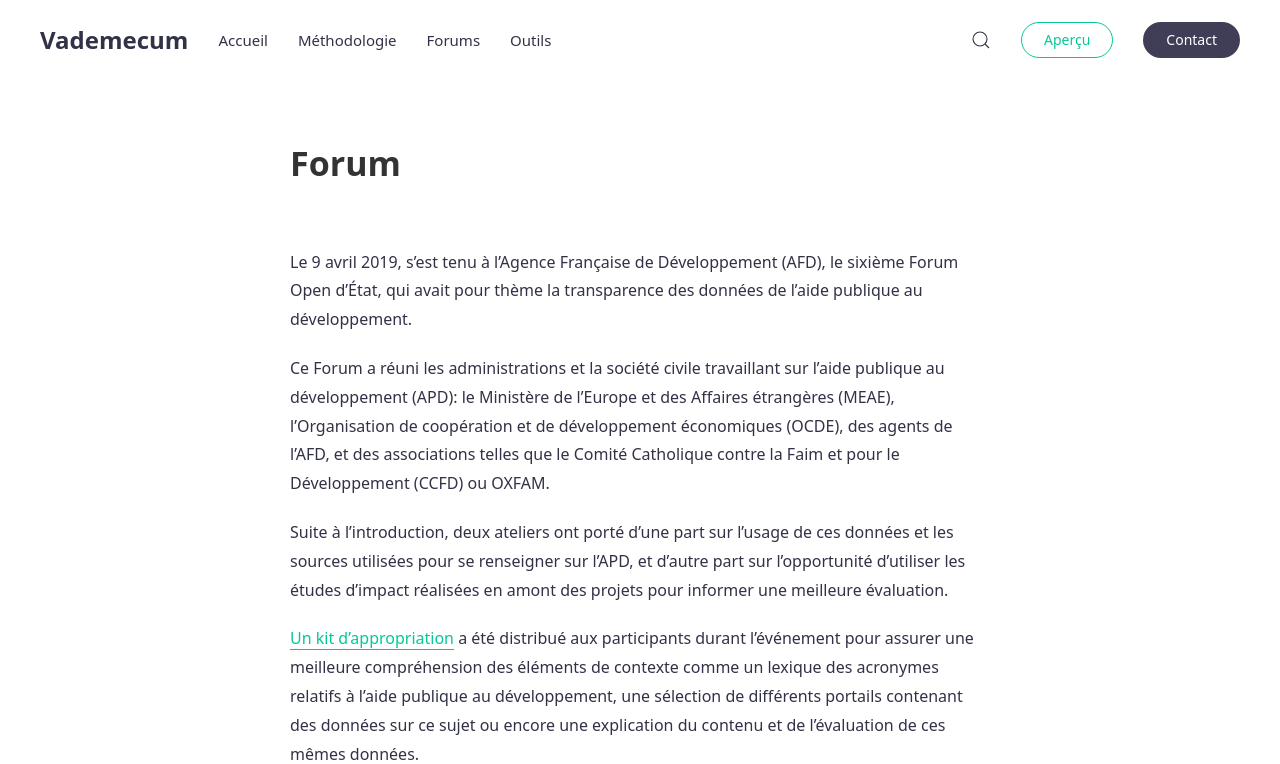
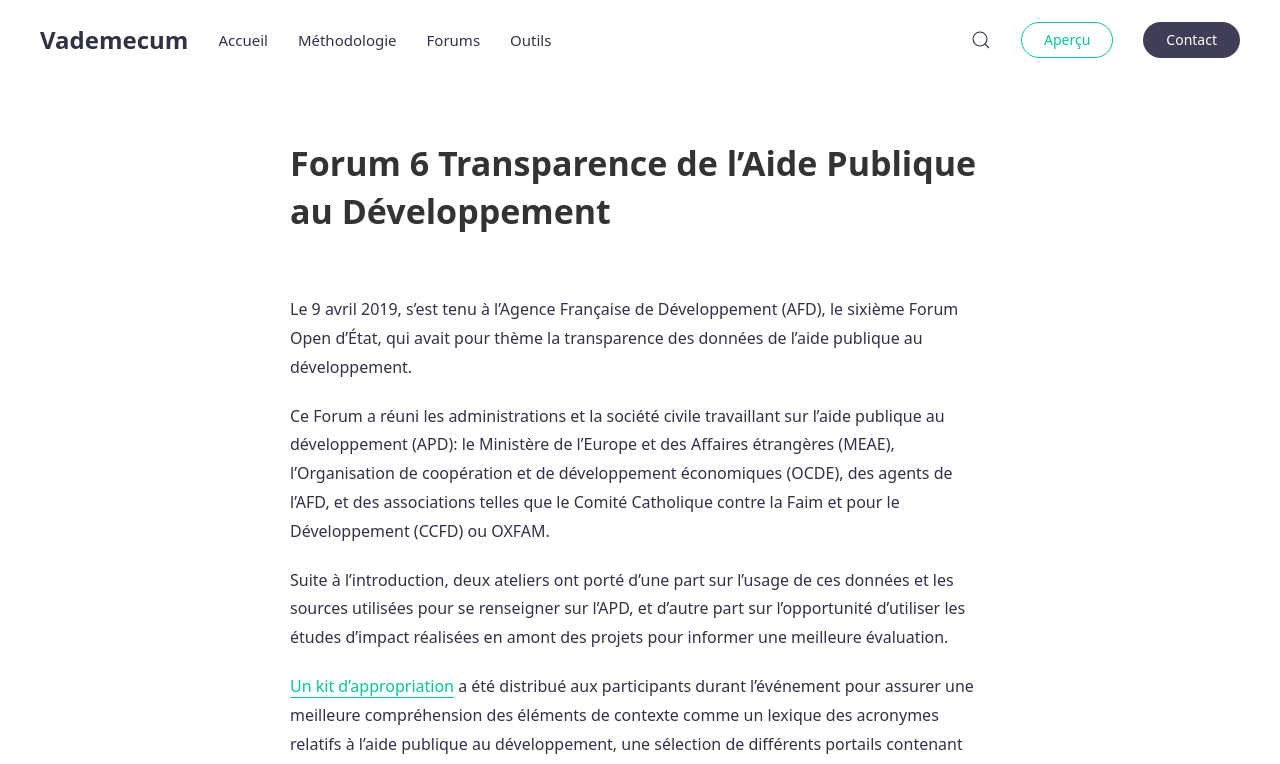
Before and after one commit to datactivist/vademecum, a Jekyll site: the page built from _posts/2017-05-25-post7.md, in a window 1280 px wide and 900 px high, cut to the strip 0-764 px from the top of the window. Built offline with Jekyll 4.4.1, drawn with Linux system fonts in a browser that asks for light colours.

Commit message:
Update 2017-05-25-post7.md

```diff
--- a/_posts/2017-05-25-post7.md
+++ b/_posts/2017-05-25-post7.md
@@ -1,5 +1,5 @@
 ---
-title: Forum #6 Transparence de l’Aide Publique au Développement
+title: Forum 6 Transparence de l’Aide Publique au Développement
 author: alex
 categories: [updates]
 ---
```
